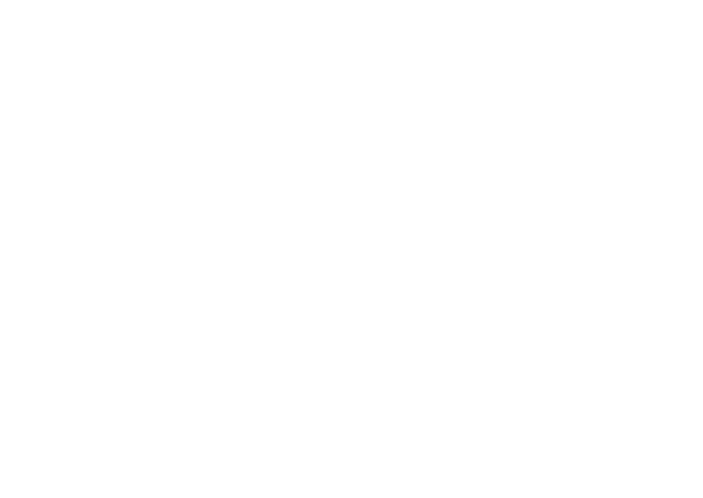
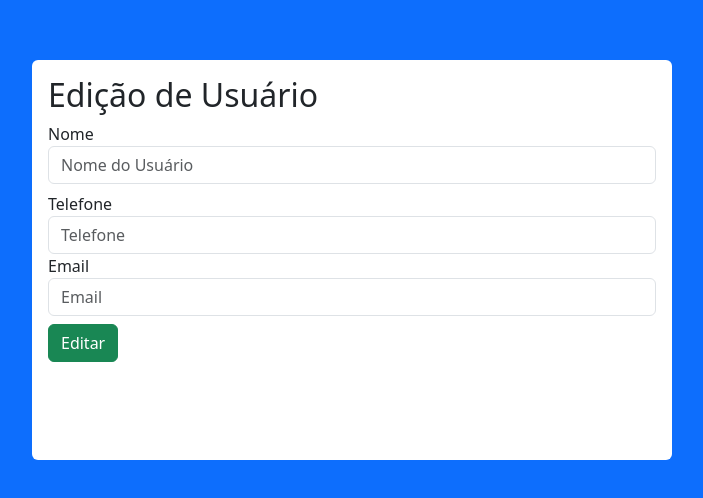
Before and after one commit to souzalipe/Gerenciamento-de-Usuarios, a React (Vite) app in the folder frontEnd/: page /edit/1 in a window 1280 px wide. Before the commit this address had no page. Shown: the part 140-638 px from the top of the page, without its empty margins (288-991 px from the left). Built offline with nearby package versions, Linux system fonts and the light colour scheme; no server answers.

Commit message:
feat edit

```diff
--- a/frontEnd/src/App.jsx
+++ b/frontEnd/src/App.jsx
@@ -3,6 +3,7 @@ import {BrowserRouter, Routes, Route} from 'react-router-dom'
 import Home from "./Components/Home"
 import Create from "./Components/Create";
 import Read from "./Components/Read";
+import Update from "./Components/Edit";
 import  "bootstrap/dist/css/bootstrap.min.css";
 
 
@@ -15,6 +16,8 @@ function App() {
         <Route path="/" element={<Home />}></Route>
         <Route path="/create" element={<Create />}></Route>
         <Route path="/read/:id" element={<Read />}></Route>
+        <Route path="/edit/:id" element={<Update />}></Route>
+
       </Routes>
     </BrowserRouter>
   )
--- /dev/null
+++ b/frontEnd/src/Components/Edit.jsx
@@ -0,0 +1,85 @@
+import React, { useEffect, useState } from "react";
+import { useNavigate, useParams, Link } from "react-router-dom";
+import axios from "axios";
+
+function Update() {
+    const { id } = useParams();
+    const navigate = useNavigate();
+
+    const [values, setValues] = useState({
+        nome: '',
+        telefone: '',
+        email: '',
+    });
+
+    useEffect(() => {
+        axios
+          .get(`http://localhost:8081/read/${id}`)
+          .then((res) => {
+            console.log(res);
+            if (res.data && res.data.length > 0) {
+                setValues({
+                    nome: res.data[0].nome,
+                    telefone: res.data[0].telefone,
+                    email: res.data[0].email
+                });
+            } else {
+              console.log("Usuário não encontrado");
+            }
+          })
+          .catch((err) => console.log(err));
+      }, [id]);
+
+    const handleUpdate = (event) => {
+        event.preventDefault(); // CORREÇÃO: erro de digitação aqui
+        axios.put(`http://localhost:8081/update/${id}`, values) // CORREÇÃO: rota PUT correta
+        .then(res => {
+            console.log(res);
+            navigate("/"); // Redireciona para a página inicial após a atualização
+        })
+        .catch(err => console.log(err));
+    };
+
+    return (
+        <div className="d-flex vh-100 bg-primary justify-content-center align-items-center"> {/* Correção em align-items-center */}
+            <div className="w-50 h-50 bg-white rounded p-3">
+                <form onSubmit={handleUpdate}>
+                    <h2>Edição de Usuário</h2>
+                    <div className="mb-2">
+                        <label htmlFor="nome">Nome</label>
+                        <input
+                            type="text"
+                            placeholder="Nome do Usuário"
+                            className="form-control"
+                            value={values.nome}
+                            onChange={e => setValues({ ...values, nome: e.target.value })}
+                        />
+                    </div>
+                    <div>
+                        <label htmlFor="telefone">Telefone</label>
+                        <input
+                            type="text"
+                            placeholder="Telefone"
+                            className="form-control"
+                            value={values.telefone}
+                            onChange={e => setValues({ ...values, telefone: e.target.value })}
+                        />
+                    </div>
+                    <div>
+                        <label htmlFor="email">Email</label>
+                        <input
+                            type="email"
+                            placeholder="Email"
+                            className="form-control"
+                            value={values.email}
+                            onChange={e => setValues({ ...values, email: e.target.value })}
+                        />
+                    </div>
+                    <button className="btn btn-success mt-2 mb-2">Editar</button>
+                </form>
+            </div>
+        </div>
+    );
+}
+
+export default Update;
--- a/frontEnd/src/Components/Home.jsx
+++ b/frontEnd/src/Components/Home.jsx
@@ -35,7 +35,7 @@ function Home() {
                                 <td>{users.email}</td>
                                 <td>
                                     <Link to={`/read/${users.id_user}`} className="btn btn-sm btn-info">Ver</Link>
-                                    <button className="btn btn-sm btn-primary mx-2">Editar</button>
+                                    <Link to={`/edit/${users.id_user}`} className="btn btn-sm btn-primary mx-2">Editar</Link>
                                     <button className="btn btn-sm btn-danger">Deletar</button>
                                 </td>
                             </tr>
--- a/frontEnd/src/Components/Read.jsx
+++ b/frontEnd/src/Components/Read.jsx
@@ -36,7 +36,7 @@ function Read() {
         <h2>Telefone: {users[0].telefone}</h2>
         <h2>Email: {users[0].email}</h2>
         <Link to="/" className="btn btn-primary me-2">Voltar</Link>
-        <button className="btn btn-info">Editar</button>
+        <Link to={`/edit/${users.id_user}`} className="btn btn-info">Editar</Link>
       </div>
     </div>
   );
```
Also changed, not shown: 1 other file (tests, documents, lock files or other folders).
